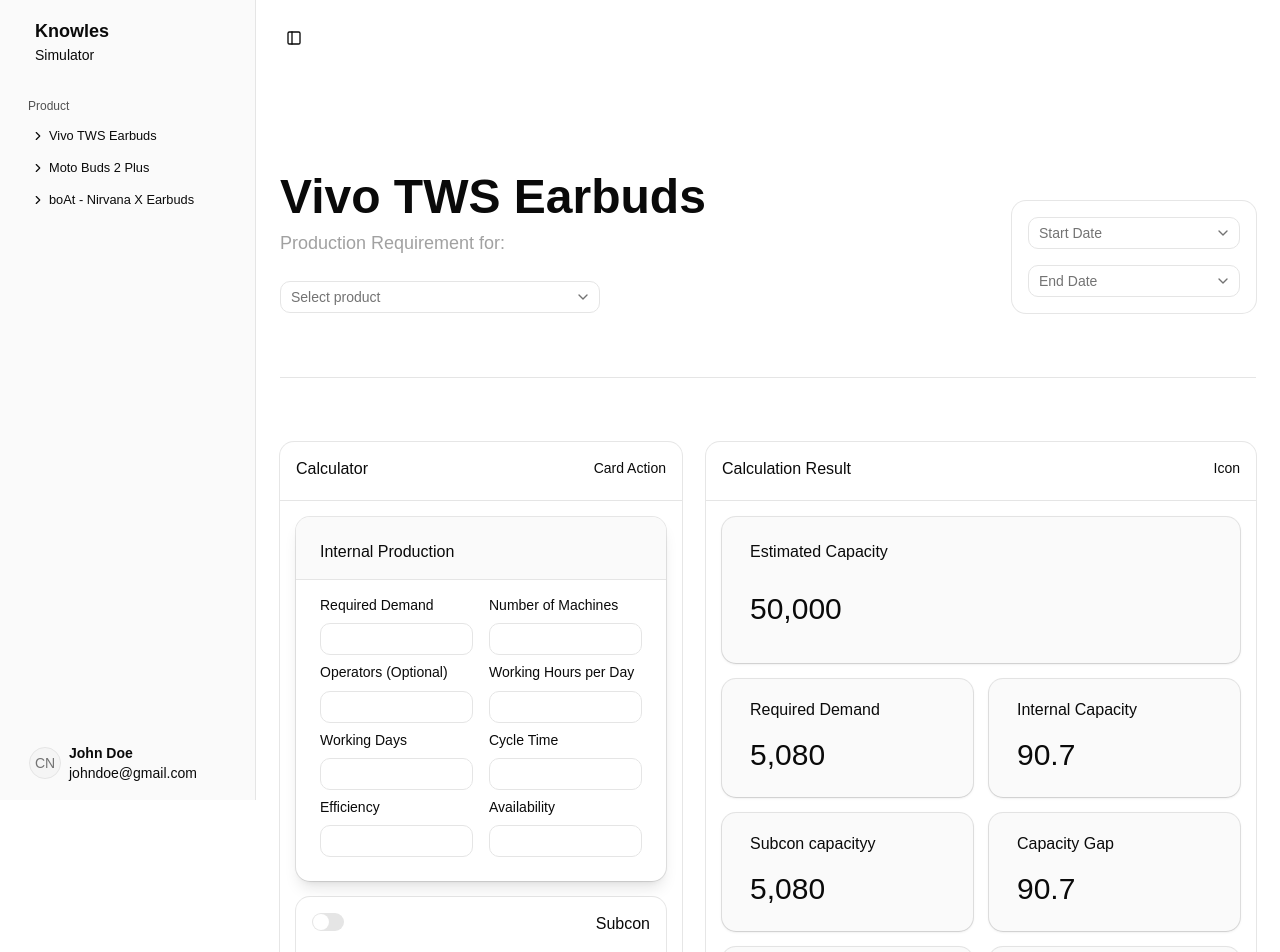
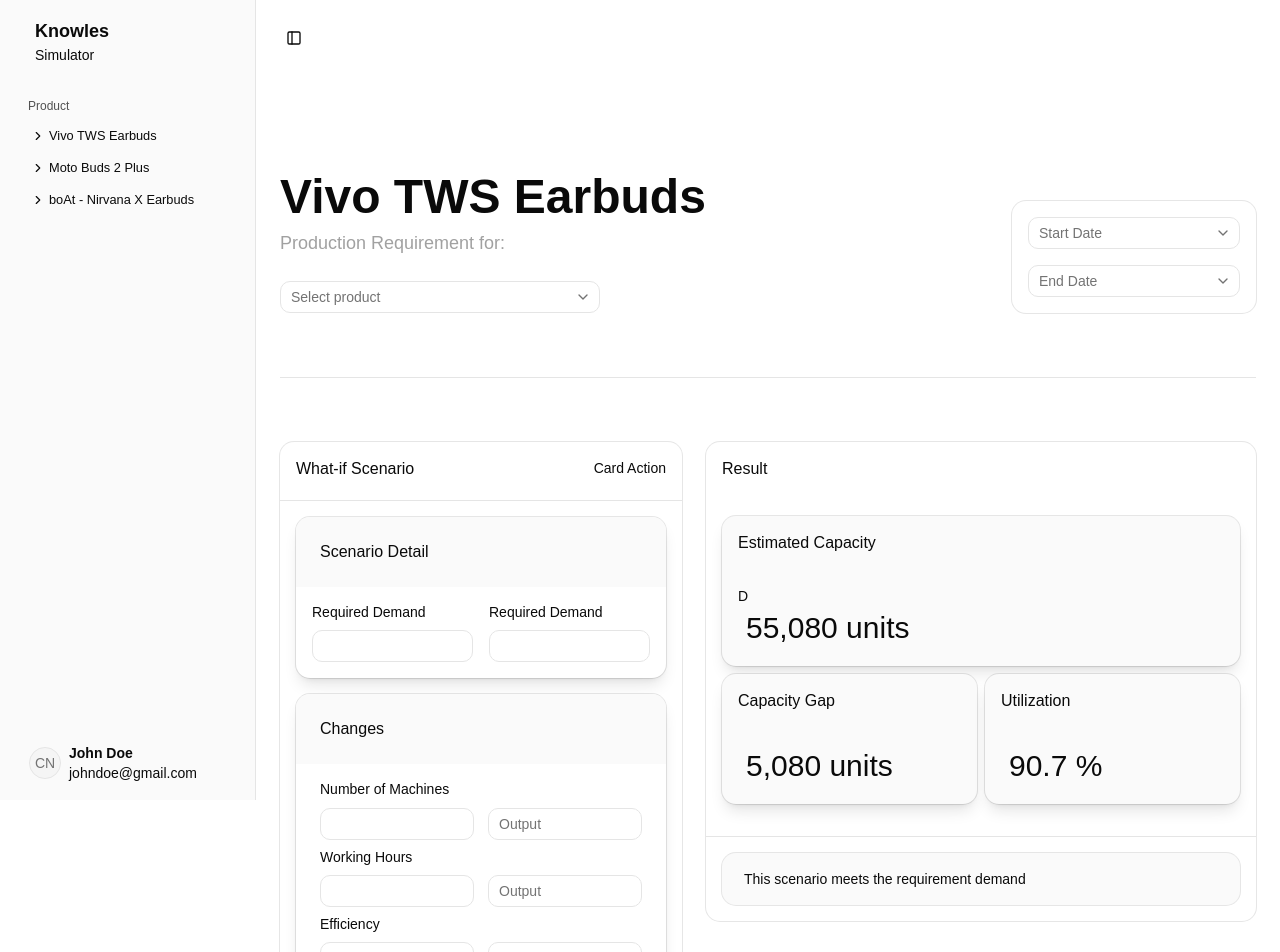
Before and after one commit to vaughnouano/Production-Capacity-Requirement-Simulator, a React (Vite) app: page / in a window 1280 px wide. Shown: the top 952 px of the page. Built offline with nearby package versions, Linux system fonts and the light colour scheme.

Commit message:
feat: add CreateScenarioForm and ScenarioResultPanel components for what-if scenarios

```diff
--- a/src/app/App.jsx
+++ b/src/app/App.jsx
@@ -4,8 +4,8 @@
 import ProductPeriodHeader from "@/features/capacity-calculator/components/ProductPeriodHeader";
 import { Separator } from "@/components/ui/separator";
 
-import InternalProductionForm from "@/features/capacity-calculator/components/InternalProductionForm";
-import CalculationResultPanel from "@/features/capacity-calculator/components/CalculationResultPanel";
+import CreateScenarioForm from "@/features/what-if-scenarios/components/CreateScenarioForm";
+import ScenarioResultPanel from "@/features/what-if-scenarios/components/ScenarioResultPanel";
 
 export default function App() {
   return (
@@ -15,8 +15,8 @@
           <ProductPeriodHeader />
           <Separator />
           <div className="flex justify-center gap-6">
-            <InternalProductionForm />
-            <CalculationResultPanel />
+            <CreateScenarioForm />
+            <ScenarioResultPanel />
           </div>
         </div>
       </div>
--- a/src/features/what-if-scenarios/components/CreateScenarioForm.jsx
+++ b/src/features/what-if-scenarios/components/CreateScenarioForm.jsx
@@ -0,0 +1,93 @@
+import {
+  Card,
+  CardAction,
+  CardContent,
+  CardFooter,
+  CardHeader,
+  CardTitle,
+} from "@/components/ui/card";
+
+import { Field, FieldLabel } from "@/components/ui/field";
+import { Input } from "@/components/ui/input";
+import { Button } from "@/components/ui/button";
+
+export default function CreateScenarioForm(params) {
+  return (
+    <Card className="max-w-[550px] h-fit p-0">
+      {/*  */}
+      <CardHeader className="border-b p-4">
+        <CardTitle>What-if Scenario</CardTitle>
+        <CardAction>Card Action</CardAction>
+      </CardHeader>
+      <CardContent className="flex flex-col gap-4 ">
+        {/* ====================== SCENARIO DETAIL ====================== */}
+        <Card className="pt-0 shadow-lg">
+          <CardHeader className="bg-mauve-50 p-6">
+            <CardTitle>Scenario Detail</CardTitle>
+          </CardHeader>
+          <CardContent>
+            <Field className="flex flex-row w-full gap-4 px-0">
+              <Field>
+                <FieldLabel htmlFor="input1">Required Demand</FieldLabel>
+                <Input id="label" />
+              </Field>
+
+              <Field>
+                <FieldLabel htmlFor="input1">Required Demand</FieldLabel>
+                <Input id="label" />
+              </Field>
+            </Field>
+          </CardContent>
+        </Card>
+        {/*  ====================== CHANGES ======================  */}
+        <Card className="h-fit pt-0 shadow-lg">
+          <CardHeader className="h-full bg-mauve-50 p-6 ">
+            <CardTitle>Changes</CardTitle>
+          </CardHeader>
+
+          <CardContent className="flex gap-4 h-full p-6 pt-0">
+            <div className="flex flex-col w-full">
+              <Field>
+                <div className="flex gap-3.5">
+                  <Field>
+                    <FieldLabel htmlFor="input1">Number of Machines</FieldLabel>
+                    <Input id="label" />
+                  </Field>
+                  <div className="flex flex-col justify-end w-full">
+                    <Input placeholder="Output" />
+                  </div>
+                </div>
+                <div className="flex gap-3.5">
+                  <Field>
+                    <FieldLabel htmlFor="input1">Working Hours</FieldLabel>
+                    <Input id="label" />
+                  </Field>
+                  <div className="flex flex-col justify-end w-full">
+                    <Input placeholder="Output" />
+                  </div>
+                </div>
+                <div className="flex gap-3.5">
+                  <Field>
+                    <FieldLabel htmlFor="input1">Efficiency</FieldLabel>
+                    <Input id="label" />
+                  </Field>
+                  <div className="flex flex-col justify-end w-full">
+                    <Input placeholder="Output" />
+                  </div>
+                </div>
+              </Field>
+            </div>
+          </CardContent>
+        </Card>
+      </CardContent>
+      <CardFooter className="bg-transparent flex justify-end gap-3">
+        <Button variant="outline" className="h-fit pt-2.5 pb-2.5 px-6">
+          Cancel
+        </Button>
+        <Button variant="default" className="h-fit pt-2.5 pb-2.5 px-6">
+          Run Scenario
+        </Button>
+      </CardFooter>
+    </Card>
+  );
+}
--- a/src/features/what-if-scenarios/components/ScenarioResultPanel.jsx
+++ b/src/features/what-if-scenarios/components/ScenarioResultPanel.jsx
@@ -0,0 +1,73 @@
+import {
+  Card,
+  CardAction,
+  CardContent,
+  CardFooter,
+  CardHeader,
+  CardDescription,
+  CardTitle,
+} from "@/components/ui/card";
+
+export default function ScenarioResultPanel(params) {
+  return (
+    <Card className="max-w-[550px] w-full h-fit p-0">
+      <CardHeader className="p-4">
+        <CardTitle>Result</CardTitle>
+        <CardAction></CardAction>
+      </CardHeader>
+      {/*  */}
+      <CardContent className="flex flex-col gap-2 pb-4">
+        {/* Estimated Capacity */}
+        <Card className="bg-mauve-50 shadow-lg pt-0">
+          <CardHeader className="p-4">
+            <CardTitle>Estimated Capacity</CardTitle>
+          </CardHeader>
+          <CardContent>
+            D<div></div>
+            <div>
+              <p className="text-3xl px-2 py-1 font-medium">55,080 units</p>
+            </div>
+          </CardContent>
+        </Card>
+
+        <div className="flex gap-2">
+          {/* Capacity Gap */}
+          <Card className="w-full bg-mauve-50 shadow-lg pt-0">
+            <CardHeader className="p-4">
+              <CardTitle>Capacity Gap</CardTitle>
+            </CardHeader>
+            <CardContent>
+              <div></div>
+              <div>
+                <p className="text-3xl px-2 py-1 font-medium">5,080 units</p>
+              </div>
+            </CardContent>
+          </Card>
+          {/* Capacity Gap */}
+          <Card className="w-full bg-mauve-50 shadow-lg pt-0">
+            <CardHeader className="p-4">
+              <CardTitle>Utilization</CardTitle>
+            </CardHeader>
+            <CardContent>
+              <div></div>
+              <div>
+                <p className="text-3xl px-2 py-1 font-medium">90.7 %</p>
+              </div>
+            </CardContent>
+          </Card>
+        </div>
+      </CardContent>
+      {/*  */}
+      <CardFooter className="bg-transparent">
+        <Card className="bg-mauve-50 w-full px-1.5">
+          <CardContent>
+            <div></div>
+            <p className="text-md">
+              This scenario meets the requirement demand
+            </p>
+          </CardContent>
+        </Card>
+      </CardFooter>
+    </Card>
+  );
+}
```
